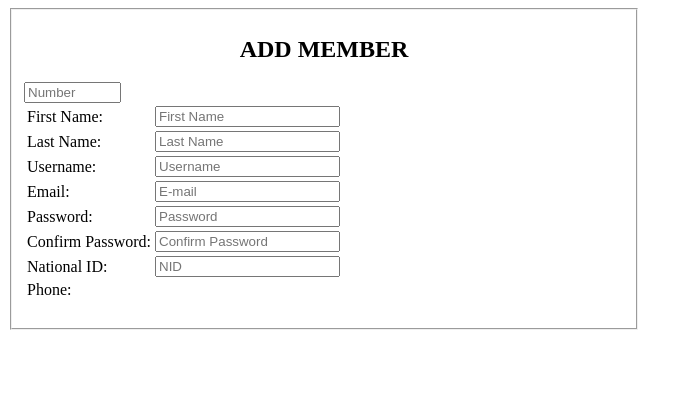
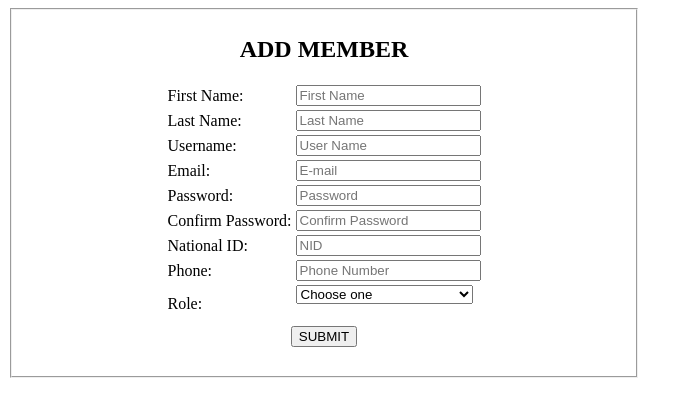
Before and after one commit to AshRahman/BachApp-Web, a PHP site: page /adminaddmember.php in a window 1280 px wide. Shown: the top 417 px of the page, without its empty margins (0-691 px from the left). Run offline with PHP 8.4, Linux system fonts and the light colour scheme.

Commit message:
Admin add Member done

```diff
--- a/admin_add_member/adminaddmember.php
+++ b/admin_add_member/adminaddmember.php
@@ -30,22 +30,61 @@
         $phone="";
         $err_phone="";
 
+        $rassign="";
+        $err_rassign="";
 
 
-        if($_SERVER["REQUEST_METHOD"]=="POST"){
-            if(empty($_POST["name"]))
+
+        if($_SERVER["REQUEST_METHOD"]=="POST")
         {
-                $err_name="Name required";
+//FIRST_NAME VALIDATION
+            if(empty($_POST["fname"]))
+            {
+                $err_fname="First Name required";
             }
 
             else
             {
-                $name=htmlspecialchars($_POST["name"]);
+                $name=htmlspecialchars($_POST["fname"]);
             }
 
+            $fv=$_POST["fname"];
+            for($i=0;$i<strlen($fv);$i++)
+            {
+                if(is_numeric($fv[$i]))
+                {
+                  $fv=true;
+                  $err_fname="First Name should not contain Numbers";
+                  break;
+                }
+            }
+
+//LAST_NAME VALIDATION
+            if(empty($_POST["lname"]))
+            {
+                $err_lname="Last Name required";
+            }
+
+            else
+            {
+                $lname=htmlspecialchars($_POST["lname"]);
+            }
+
+            $lv=$_POST["lname"];
+            for($i=0;$i<strlen($lv);$i++)
+            {
+                if(is_numeric($lv[$i]))
+                {
+                  $lv=true;
+                  $err_lname="Last Name should not contain Numbers";
+                  break;
+                }
+            }
+
+//USERNAME VALIDATION
             if(empty($_POST["uname"]))
             {
-                $err_uname="Username required";
+                $err_uname="User Name required";
             }
             else if(strlen($_POST["uname"]) < 6){
                 $err_uname="Username must contain more than 6 characters";
@@ -85,6 +124,8 @@
                     $lowt=false;
                 }
             }
+
+//PASSWORD VALIDATION
             $low=$_POST["pass"];
             for($i=0;$i<strlen($up);$i++)
             {
@@ -111,7 +152,7 @@
 
             if(empty($_POST["pass"]))
             {
-                $err_pass="Enter password";
+                $err_pass="Enter Password";
             }
             else if(strlen($_POST["pass"])<8)
             {
@@ -145,16 +186,17 @@
             }
 
 
+//CONFIRM PASSWORD VALIDATION
             if(empty($_POST["pass"]))
             {
-                $err_cpass="Enter password again";
+                $err_cpass="Enter Password again";
             }
             else if($_POST["cpass"]!=$pass)
             {
                 $err_cpass="Password mismatch";
             }
 
-
+//EMAIL VALIDATION
             if(empty($_POST["mail"]))
             {
                 $err_mail="Email required";
@@ -169,96 +211,75 @@
             }
 
 
-            if(empty($_POST["city"])|| empty($_POST["state"])||empty($_POST["zip"] ))
+//NID CARD VALIDATION
+            if(empty($_POST["nid"]))
             {
-                $err_address="Address required";
+                $err_nid="Enter NID number";
+            }
+            else if(strlen($_POST["nid"])<10)
+            {
+                $err_nid="NID must contain 10 digits ";
+            }
+            else if(strlen($_POST["nid"])>10)
+            {
+                $err_nid="NID should not contain more than 10 digits ";
+            }
+            else if(strpos($_POST["nid"]," "))
+            {
+                $err_nid="NID should not contain whitespace";
             }
 
-            else if(strpos($_POST["city"]," ")|| strpos($_POST["state"]," ")||strpos($_POST["zip"]," "))
+
+
+            $nv=$_POST["nid"];
+            for($i=0;$i<strlen($nv);$i++)
             {
-                $err_address="Address should not contain WhiteSpace";
+                if(!is_numeric($nv[$i]))
+                {
+                  $nv=true;
+                  $err_nid="NID should not contain letters";
+                  break;
+                }
             }
 
-            else
-            {
-                $address=htmlspecialchars($_POST["city"].",".$_POST["state"].",".$_POST["zip"]);
-            }
-
+//PNONE NUMBER VALIDATION
             if(empty($_POST["phone"]))
             {
                 $err_phone="Enter phone number";
             }
-            else if(!is_numeric($_POST["code"])||!is_numeric($_POST["phone"]) )
+            else if(strlen($_POST["phone"])<11)
             {
-                $err_phone="Phone number should not contain letters";
+                $err_phone="Phone number must contain 11 digits ";
+            }
+            else if(strlen($_POST["phone"])>11)
+            {
+                $err_phone="Phone number should not contain more than 11 digits ";
             }
             else
             {
-                $phone= $_POST["code"].$_POST["phone"];
+                $phone= $_POST["phone"];
             }
 
+            $pv=$_POST["phone"];
+            for($i=0;$i<strlen($pv);$i++)
+            {
+                if(!is_numeric($pv[$i]))
+                {
+                  $pv=true;
+                  $err_phone="Phone number should not contain letters";
+                  break;
+                }
+            }
 
-            if(empty($_POST["gender"]))
+//ROLE ASSIGN VALIDATION
+            if(empty($_POST["rassign"]))
             {
-                $err_gender="Gender must be selected";
+                $err_rassign="Role must be selected";
             }
             else
             {
-                $gender=$_POST["gender"];
+                $rassign=$_POST["rassign"];
             }
-
-
-            if(empty($_POST["bdate"]))
-            {
-               $err_bdate="!Date must be selected,   ";
-            }
-            else
-            {
-                $bdate=$_POST["bdate"];
-            }
-
-
-            if(empty($_POST["bmonth"]))
-            {
-                $err_bmonth="Month must be selected,   ";
-            }
-            else
-            {
-                $bmonth=$_POST["bmonth"];
-            }
-
-
-            if(empty($_POST["byear"]))
-            {
-                $err_byear="Year must be selected";
-            }
-            else
-            {
-                $byear=$_POST["byear"];
-            }
-
-
-
-
-            if(!isset($_POST["hear"]))
-            {
-                $err_hear="This must be selected";
-            }
-            else
-            {
-                $hear=$_POST["hear"];
-            }
-
-
-            if(empty($_POST["tarea"]))
-            {
-                $err_bio="Bio should not be empty";
-            }
-            else
-            {
-                $bio=htmlspecialchars($_POST["tarea"]);
-            }
-
 
 
         }
@@ -275,7 +296,7 @@
         <fieldset style ="width:600px">
         <h2 align="center">ADD MEMBER</h2>
             <form action="" method="post">
-                <table>
+                <table align="center">
 
 
                     <tr>
@@ -292,7 +313,7 @@
 
                     <tr>
                         <td><span>Username:</span></td>
-                        <td><input type="text" name="uname" placeholder ="Username">
+                        <td><input type="text" name="uname" placeholder ="User Name">
                             <span><?php echo $err_uname;?></span></td>
                     </tr>
 
@@ -325,12 +346,24 @@
 
                     <tr>
                         <td><span>Phone:</span></td>
-                        <input type="text" name="phone" placeholder ="Number" size='9'>
+                        <td><input type="text" name="phone" placeholder ="Phone Number">
                         <span><?php echo $err_phone;?></span></td>
                     </tr>
 
+                    <tr>
+                        <td><span>Role:</span></td>
+                        <td><select name ="rassign" style ="width:177px">
+                        <option disabled selected>Choose one</option>
+                        <option>Admin</option>
+                        <option>Renter</option>
+                        <option>Renty</option>
+                        </select></br>
+                        <span><?php echo $err_rassign;?></span></br>
+                    </tr>
 
-
+                    <tr>
+                       <td colspan="3" align="center"><span><input type="submit" value="SUBMIT" ></span></td>
+                    </tr>
 
 
 
```
Also changed, not shown: payment/payment.php (+13 -6 lines). Lines whose indentation alone changed are shown as unchanged.
